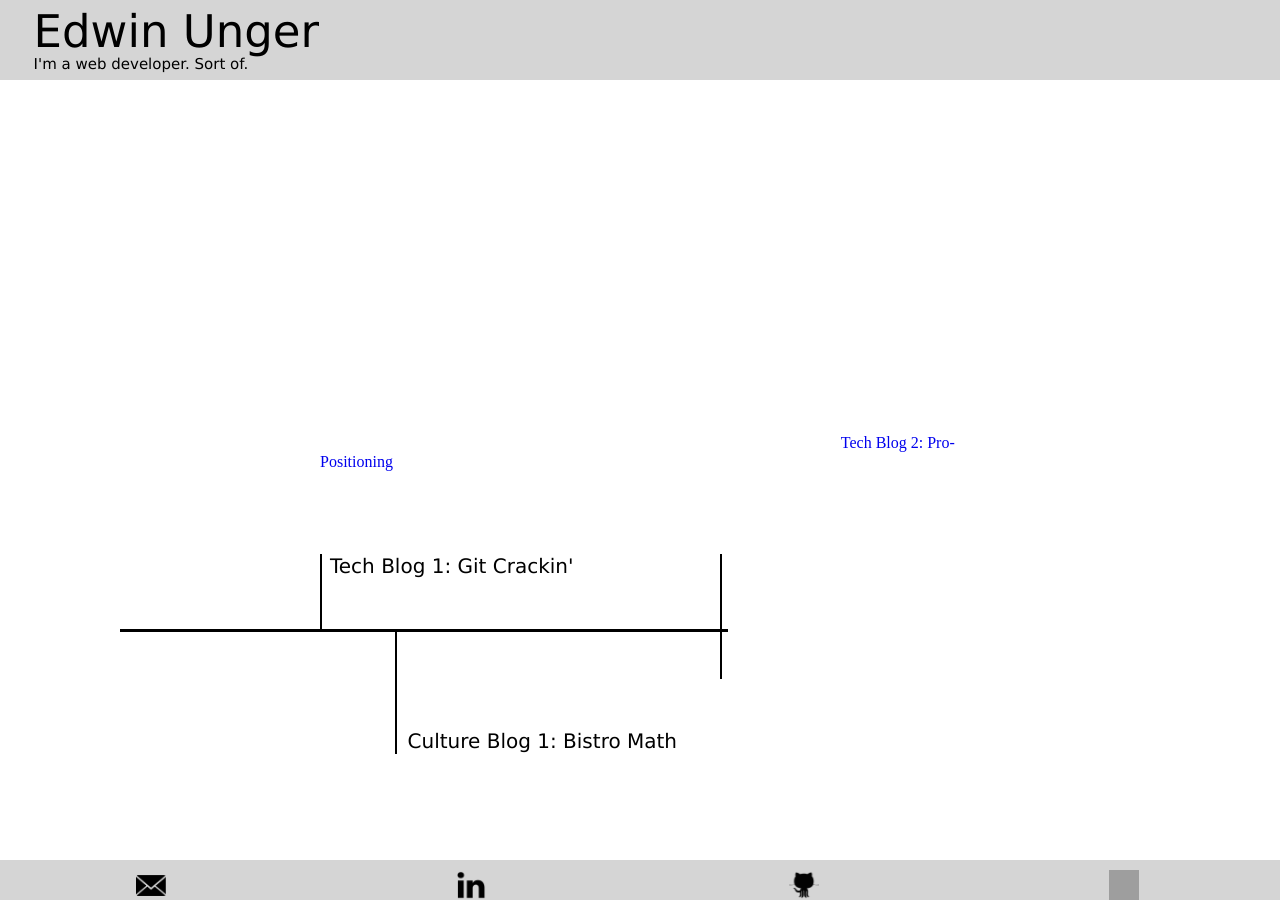
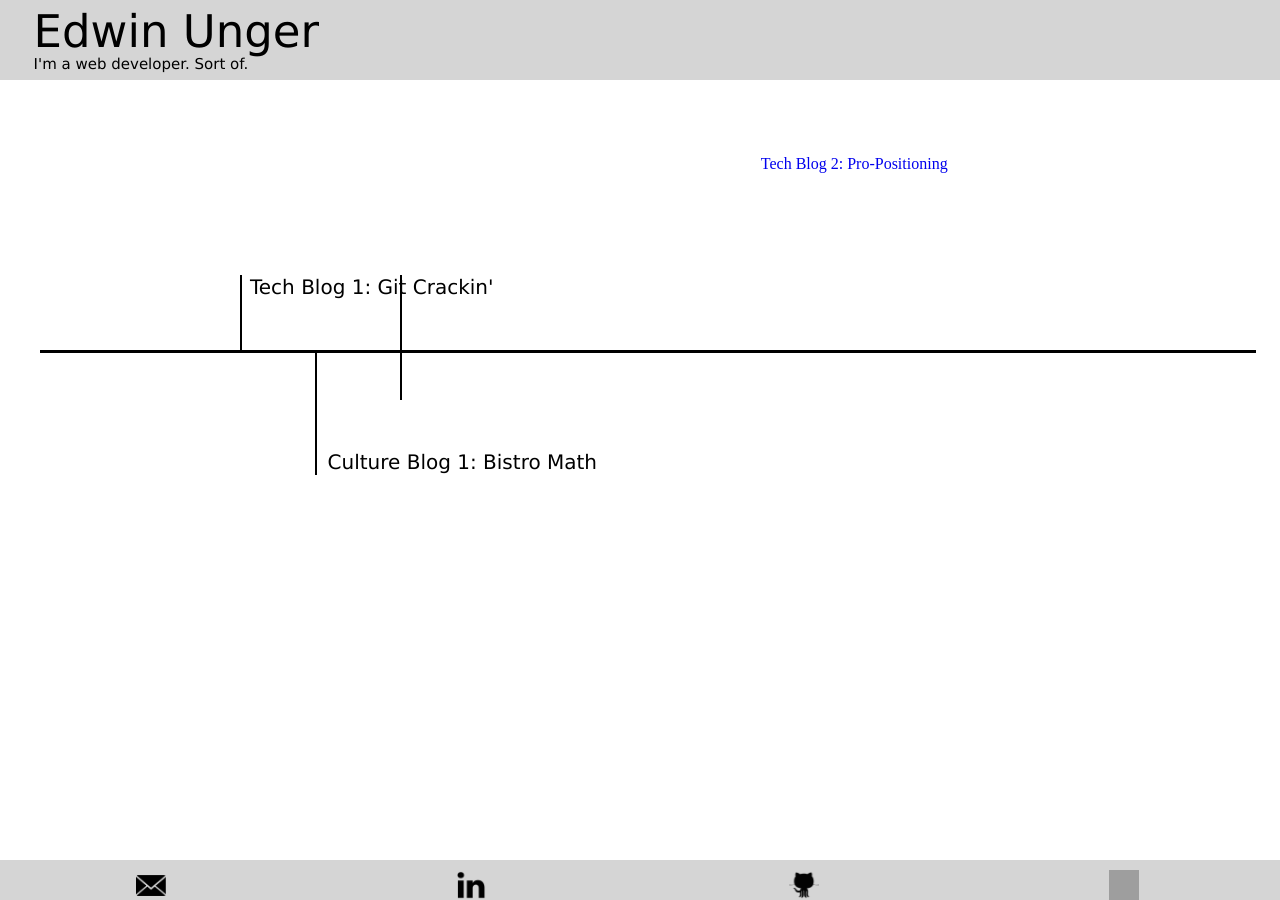
Before and after one commit to edwinunger/edwinunger.github.io, a Jekyll site: the page blog.html, which Jekyll copies as it is, in a window 1280 px wide. Built offline with Jekyll 4.4.1, drawn with Linux system fonts in a browser that asks for light colours; grey boxes are pictures that could not be loaded.

```diff
--- a/stylesheets/default.css
+++ b/stylesheets/default.css
@@ -30,7 +30,9 @@
 main {position: fixed;
       top: 50%;
       left: 50%;
-      transform: translate(-50%, -50%);
+      margin-top: -300px;
+      margin-left: -400px
+
 }
 
 #projects { height: 600px;
```
